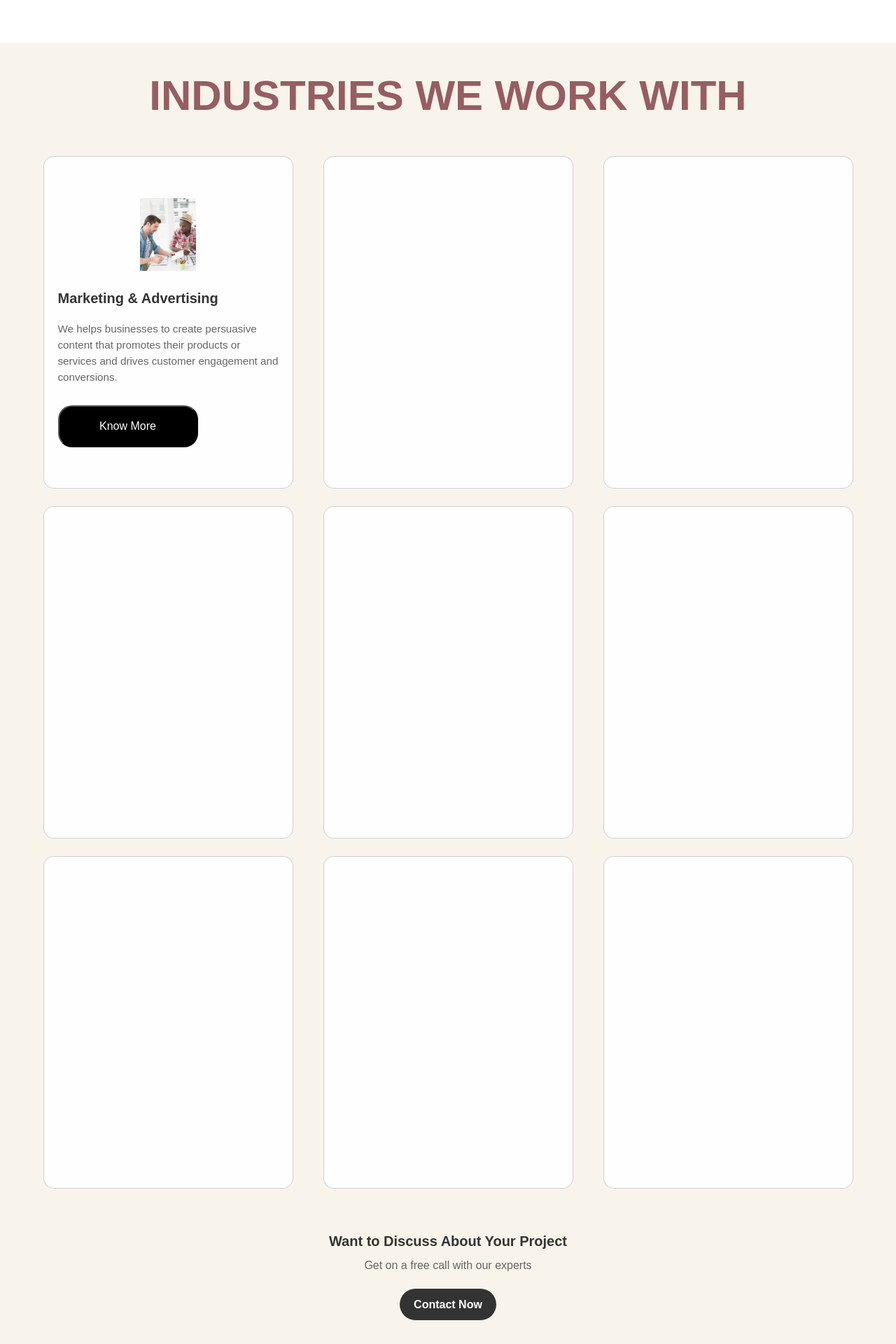
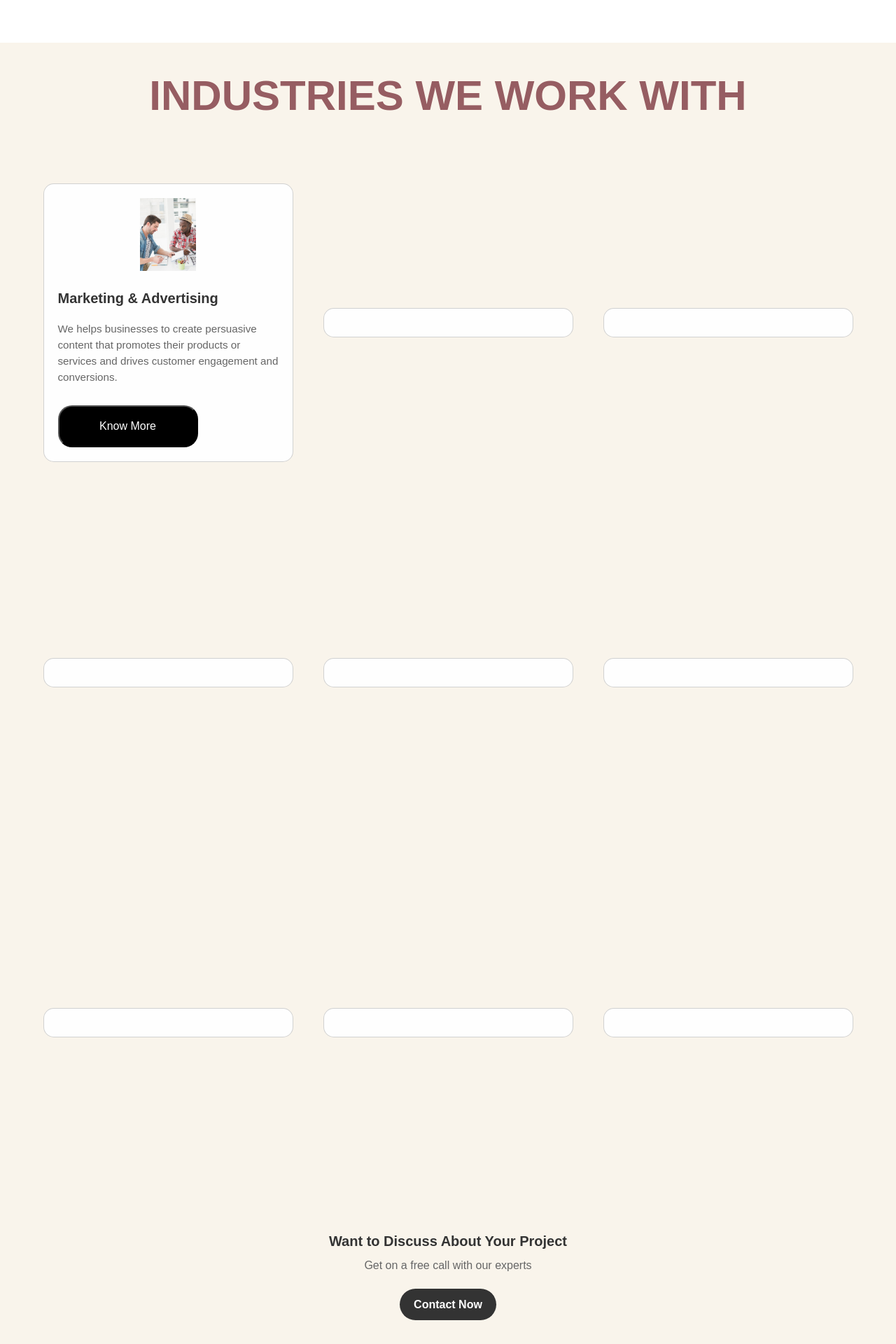
Before and after one commit to TeeWrath/Olypedia-web, a Django app: page / in a window 1280 px wide. Shown: the part 2137-4057 px from the top of the page at 70% size. Run offline with Django 5.2, Linux system fonts and the light colour scheme; some libraries are stand-ins or nearby versions.

Commit message:
uddate home page

```diff
--- a/main/static/home.css
+++ b/main/static/home.css
@@ -141,7 +141,7 @@ btn-outline-primary {
   }
   .card{
     border-radius:15px;
-    height: 475px;
+
     width: 357px;
     background-color:rgb(254, 254, 254);
     display: flex;
```
